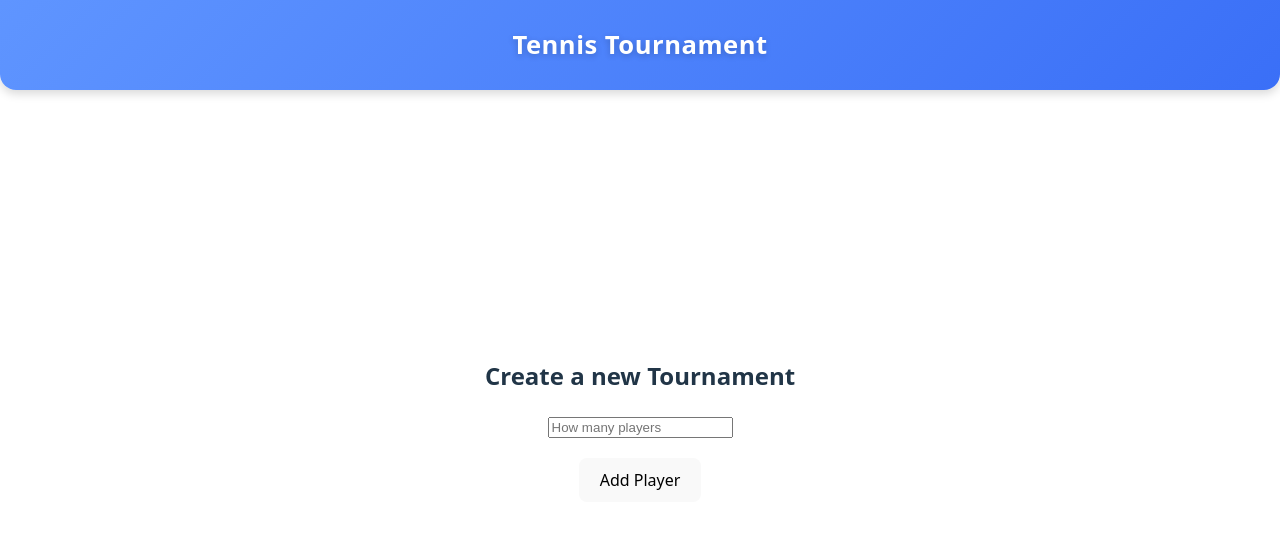
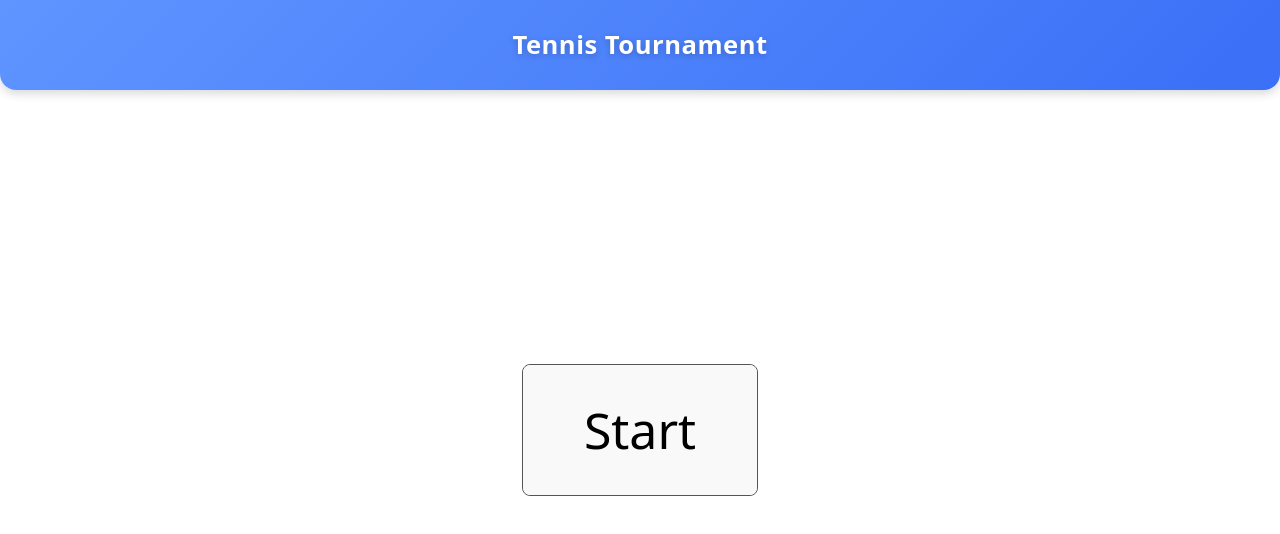
Before and after one commit to AhmedSK-design/demo_tennistournament_v2, a React (Vite) app: page / in a window 1280 px wide. Shown: the top 534 px of the page. Built offline with nearby package versions, Linux system fonts and the light colour scheme.

Commit message:
Frontend Layouts

```diff
--- a/src/App.css
+++ b/src/App.css
@@ -41,14 +41,14 @@
 
 .button {
   border: none;
-  padding: 10px 20px;
   border-radius: 8px;
   cursor: pointer;
   margin: 10px;
-  font-size: 16px;
+  font-size: 50px;
   color: white;
   will-change: filter;
   transition: filter 100ms;
+  border: 1px solid #555555;
 }
 .button:hover {
   filter: drop-shadow(0 0 1em #646cffaa);
--- a/src/App.tsx
+++ b/src/App.tsx
@@ -2,67 +2,40 @@ import { useState } from 'react'
 import reactLogo from './assets/react.svg'
 import viteLogo from '/vite.svg'
 import './App.css'
+import Mainpage from './Mainpage'
+import HandlePlayer from './handlePlayer'
 
 function App() {
   const [numPlayers, setNumPlayers] = useState(0)
   const [players, setPlayers] = useState<{ id: number; name: string }[]>([])
   const [showSetup, setShowSetup] = useState(true);
   const [showback, setShowback] = useState(false);
+  const [page, setPage] = useState<"Mainpage" | "handlePlayer">("Mainpage");
+  const [sharedData, setSharedData] = useState<any>(null);
 
+  const switchToLayout2 = () => setPage("handlePlayer");
+  const switchToLayout1 = () => setPage("Mainpage");
 
-  const backbutton = () => {
-    setShowback(false);
-    setShowSetup(true);
-  };
+  const resetAll = () => {
+  setPage("Mainpage");
+  setSharedData(null);
+  setNumPlayers(0);
+  setPlayers([]);
+};
 
-  const handleAddPlayers = () => {
-    if (numPlayers > 3){
-    const newPlayers = Array.from({ length: numPlayers }, (_, i) => ({
-      id: i,
-      name: "",
-    }));
-    setPlayers(newPlayers);
-    setShowSetup(false);
-    setShowback(true);
-  }
-  }
 
   return (
     <>
-    <div className='header'>
-      <h1>Tennis Tournament</h1>
-    </div>
-
-
-      {showSetup &&(
-        <div className="card">
-        <h2>Create a new Tournament</h2>
-        <input type="text" placeholder="How many players" onChange={(e) =>
-          setNumPlayers(parseInt(e.target.value) || 0)} />
-      <div className='button'>
-        <button onClick={handleAddPlayers}>Add Player</button>
-      </div>
-      </div>
+    {page === "Mainpage" && (
+        <Mainpage openNext={() => setPage("handlePlayer")}
+        sendToApp={(val) => setSharedData(val)} />
       )}
-
-      {showback && (
-        <div className='Players'>
-          <h3>Player information</h3>
-        {players.map((player, i) => (
-          <input
-            key={player.id}
-            type="text"
-            placeholder={`Enter player ${i + 1} name`}
-          />
-
-        ))}
-        <button onClick={backbutton}>Back</button>
-      </div>
+      {page === "handlePlayer" && (
+        <HandlePlayer
+          openPrev={() => resetAll()}
+          dataFromLayout1={sharedData}
+        />
       )}
-
-
-
-
 
     </>
   )
--- a/src/Mainpage.tsx
+++ b/src/Mainpage.tsx
@@ -1,6 +1,6 @@
 import { useState } from "react";
 
-function Mainpage() {
+export default function Mainpage({openNext,sendToApp}: { openNext: () => void ; sendToApp: (val: { id: number; name: string }[]) => void }) {
     const [numPlayers, setNumPlayers] = useState(0)
     const [players, setPlayers] = useState<{ id: number; name: string }[]>([])
 
@@ -12,6 +12,7 @@ function Mainpage() {
       name: "",
     }));
     setPlayers(newPlayers);
+    sendToApp(newPlayers);
   }
   }
 
@@ -20,15 +21,11 @@ function Mainpage() {
     <div className='header'>
       <h1>Tennis Tournament</h1>
     </div>
-
-        <div className="card">
-        <h2>Create a new Tournament</h2>
-        <input type="text" placeholder="How many players" onChange={(e) =>
-          setNumPlayers(parseInt(e.target.value) || 0)} />
+    <div className="card">
       <div className='button'>
-        <button onClick={handleAddPlayers}>Add Player</button>
+        <button onClick={() =>{openNext();}}>Start</button>
       </div>
-      </div>
+    </div>
     </>
     );
 }
--- a/src/handlePlayer.tsx
+++ b/src/handlePlayer.tsx
@@ -1,11 +1,16 @@
 import App from "./App";
 
-function handleAddPlayers() {
+export default function HandlePlayer({openPrev,dataFromLayout1}: {openPrev: () => void; dataFromLayout1: { id: number; name: string }[];}) {
+
+
+
   return(
 
         <div className='Players'>
-          <h3>Player information</h3>
-        {players.map((player, i) => (
+        <div>
+        <h1>Enter Player information</h1>
+        </div>
+        {dataFromLayout1.map((player, i) => (
           <input
             key={player.id}
             type="text"
@@ -13,9 +18,10 @@ function handleAddPlayers() {
           />
 
         ))}
-        <button onClick={backbutton}>Back</button>
+        <div className='button'>
+        <button onClick={openPrev}>Back</button>
+        </div>
       </div>
+
   )
 }
-
-export default handleAddPlayers;
```
